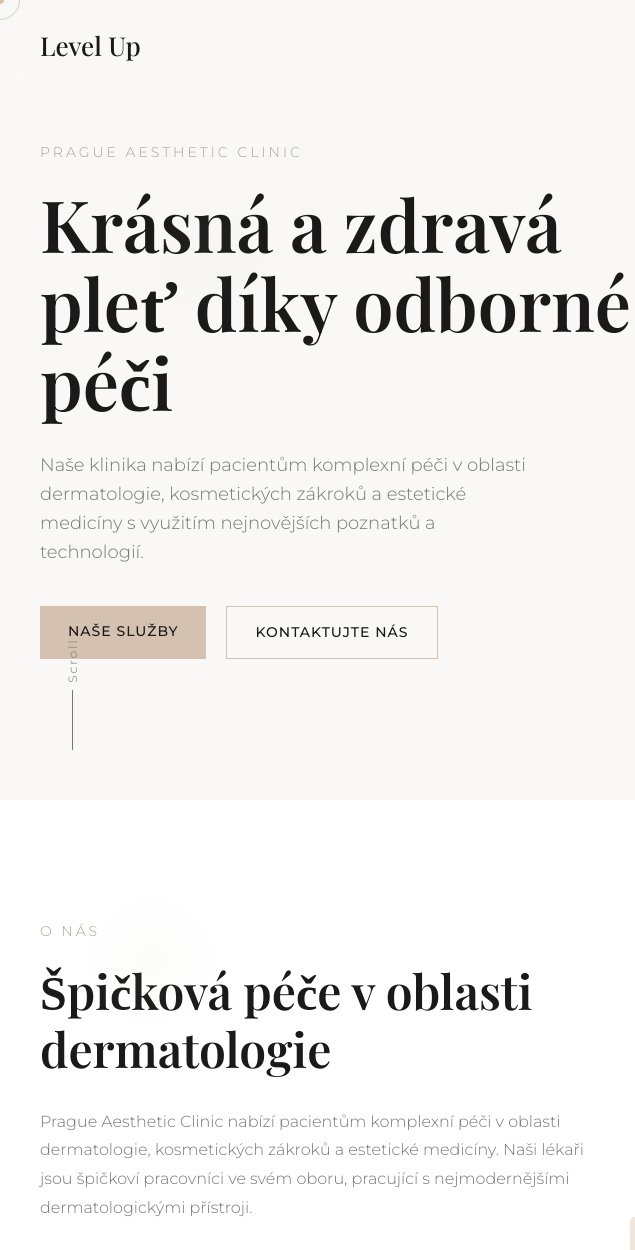
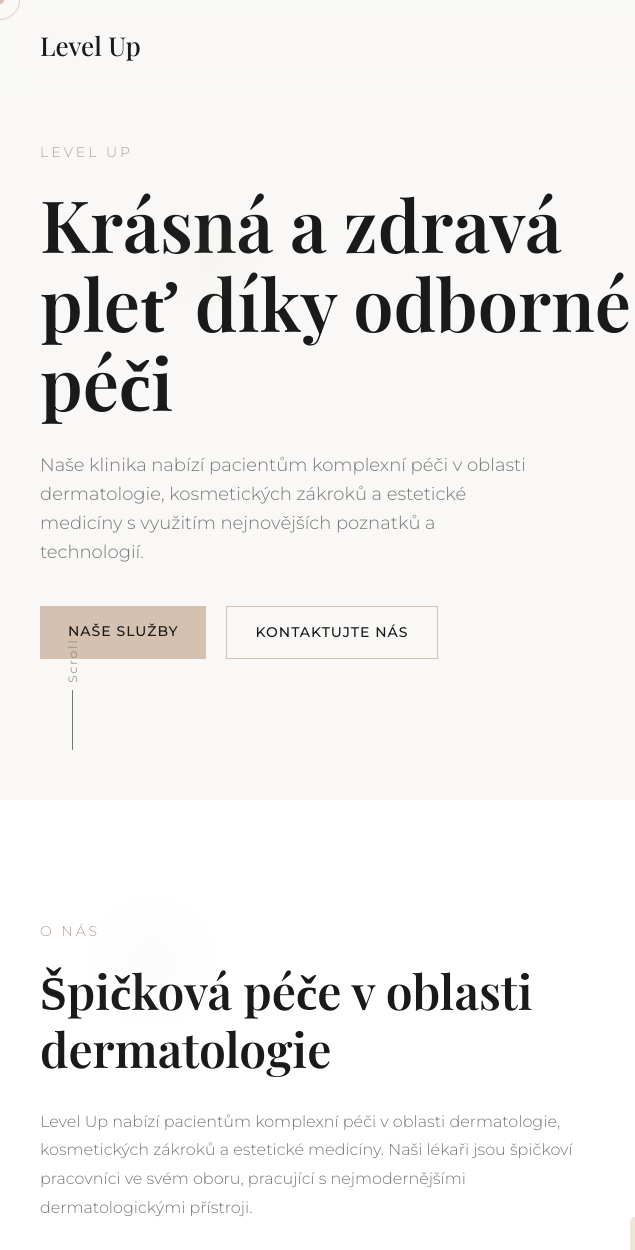
Before and after one commit to JakubZitko/luckyup, a plain HTML site: page index.html in a window 1280 px wide. Shown: the top 1250 px of the page, 0-635 px from the left. Drawn offline with nearby package versions, Linux system fonts and the light colour scheme.

Commit message:
index.html

```diff
--- a/index.html
+++ b/index.html
@@ -3,7 +3,7 @@
 <head>
     <meta charset="UTF-8">
     <meta name="viewport" content="width=device-width, initial-scale=1.0">
-    <title>Prague Aesthetic Clinic | Modern Dermatology Experience</title>
+    <title>Level Up | Modern Dermatology Experience</title>
     <link rel="preconnect" href="https://fonts.googleapis.com">
     <link rel="preconnect" href="https://fonts.gstatic.com" crossorigin>
     <link rel="stylesheet" href="https://cdnjs.cloudflare.com/ajax/libs/font-awesome/6.4.0/css/all.min.css">
@@ -2955,7 +2955,7 @@
         <section class="hero">
             <div class="container">
                 <div class="hero-content fade-in">
-                    <div class="hero-subtitle">Prague Aesthetic Clinic</div>
+                    <div class="hero-subtitle">Level Up</div>
                     <h1 class="hero-title">Krásná a zdravá pleť díky odborné péči</h1>
                     <p class="hero-description">Naše klinika nabízí pacientům komplexní péči v oblasti dermatologie, kosmetických zákroků a estetické medicíny s využitím nejnovějších poznatků a technologií.</p>
                     <div class="hero-buttons">
@@ -2980,7 +2980,7 @@
                     <div class="about-content fade-in-left">
                         <div class="section-subtitle">O nás</div>
                         <h2 class="section-title reveal-text">Špičková péče v oblasti dermatologie</h2>
-                        <p class="section-description">Prague Aesthetic Clinic nabízí pacientům komplexní péči v oblasti dermatologie, kosmetických zákroků a estetické medicíny. Naši lékaři jsou špičkoví pracovníci ve svém oboru, pracující s nejmodernějšími dermatologickými přístroji.</p>
+                        <p class="section-description">Level Up nabízí pacientům komplexní péči v oblasti dermatologie, kosmetických zákroků a estetické medicíny. Naši lékaři jsou špičkoví pracovníci ve svém oboru, pracující s nejmodernějšími dermatologickými přístroji.</p>
                         <p class="section-description">Naším cílem je poskytovat našim klientům tu nejvyšší úroveň péče s důrazem na individuální přístup a profesionální výsledky.</p>
                         <a href="#" class="btn magnetic-btn">Více o nás</a>
                     </div>
@@ -3052,7 +3052,7 @@
                 <div class="dermatology-overlay"></div>
                 <div class="dermatology-title-container">
                     <h2 class="dermatology-main-title">Dermatologie</h2>
-                    <div class="dermatology-subtitle">Prague Aesthetic Clinic</div>
+                    <div class="dermatology-subtitle">Level Up</div>
                 </div>
             </div>
 
```
